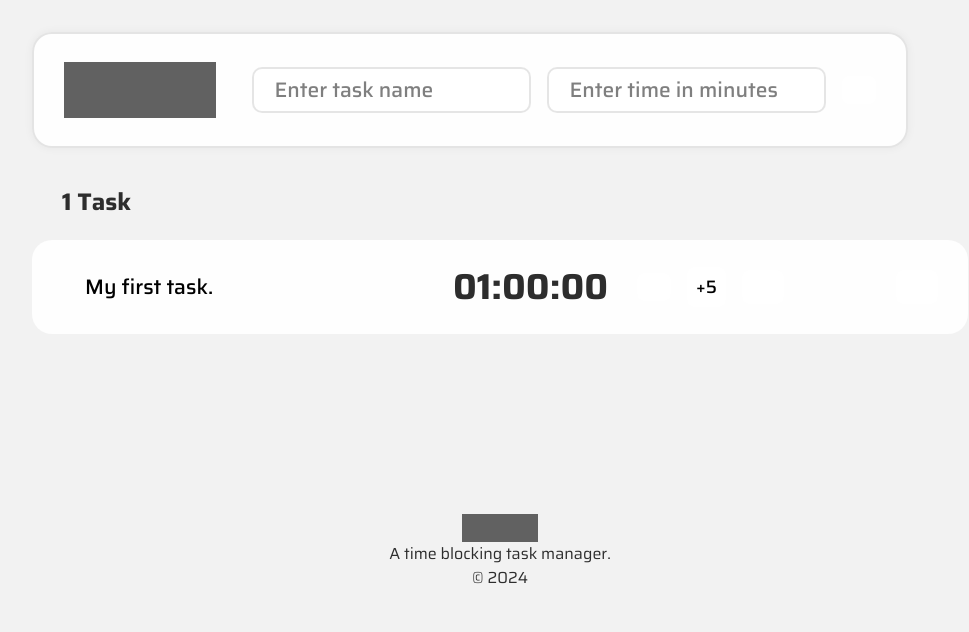
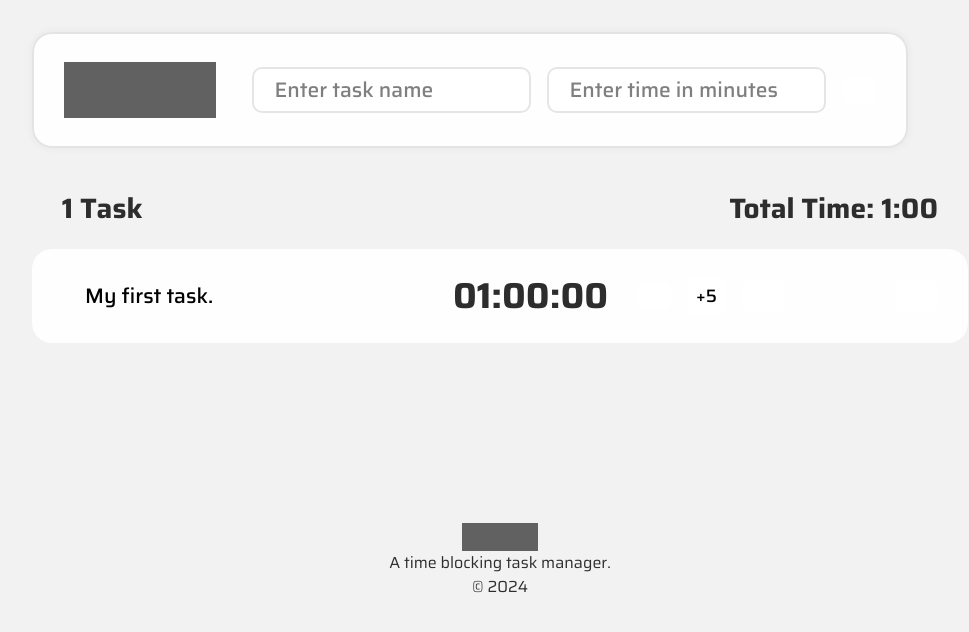
Before and after one commit to mrjasonweaver/dayredi, a React (Vite) app: page / in a window 1280 px wide. Shown: the top 632 px of the page, without its empty margins (140-1109 px from the left). Built offline with nearby package versions, Linux system fonts and the light colour scheme; grey boxes are pictures that could not be loaded; some icons are missing.

Commit message:
display total time for tasks

```diff
--- a/src/components/TaskList.tsx
+++ b/src/components/TaskList.tsx
@@ -26,6 +26,15 @@ const TaskList: React.FC<TaskListProps> = ({ lists, setLists, currentList }) =>
         return task.completed === true;
     });
 
+    // Get the total time in minutes for the incomplete tasks.
+    const totalTimeInMinutes = incompleteTasks.reduce((acc, task) => acc + task.timer, 0);
+
+    // Get the totalTime in hours.
+    const totalHours = Math.floor(totalTimeInMinutes / 60);
+
+    // Get the total minutes with 2 digits.
+    const totalMinutes = (totalTimeInMinutes % 60).toString().padStart(2, '0');
+
     /**
      * Delete the completed tasks from the current list.
      * @returns void
@@ -43,6 +52,7 @@ const TaskList: React.FC<TaskListProps> = ({ lists, setLists, currentList }) =>
                     <>
                     <div className="heading-wrap">
                         <h2>{incompleteTasks?.length} Task{incompleteTasks?.length !== 1 ? 's' : ''}</h2>
+                        <div className="heading">Total Time: {`${totalHours}:${totalMinutes}`}</div>
                     </div>
                     {incompleteTasks?.map((task, index) => {
                         return (
--- a/src/index.css
+++ b/src/index.css
@@ -55,9 +55,11 @@ h1 {
   align-items: flex-end;
   justify-content: space-between;
   gap: 1em;
-  padding-left: 30px;
+  padding: 0 30px;
 
-  h2 {
+  h2, .heading {
+    font-size: 28px;
+    font-weight: 700;
     margin-bottom: 0;
   }
 }
```
